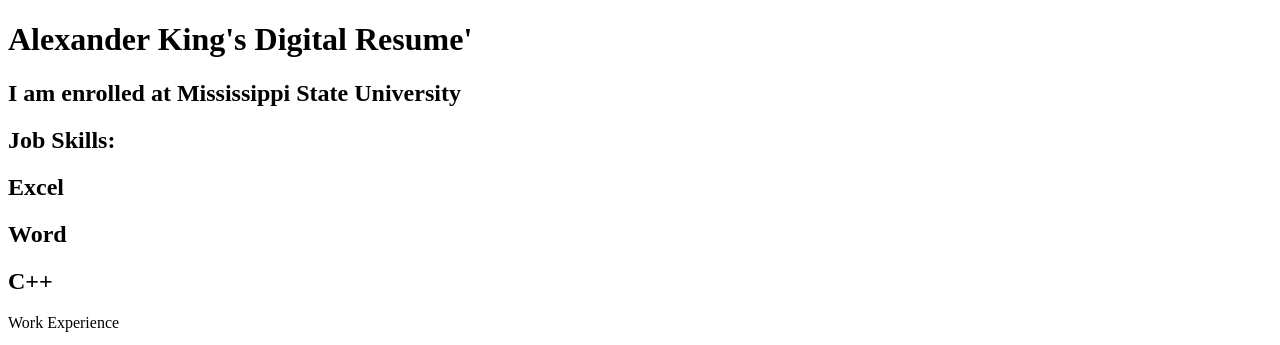
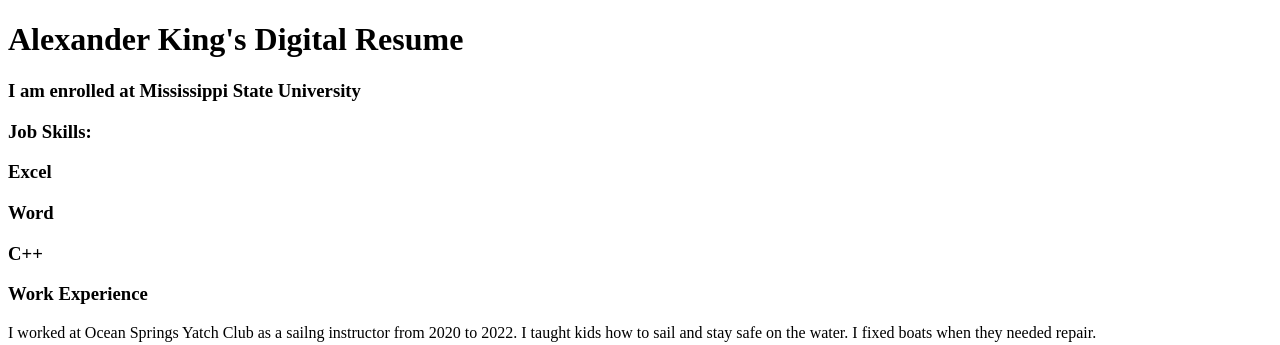
Before and after one commit to epicpants360/DesignWebsite, a plain HTML site: page index.html in a window 1280 px wide. Shown: the top 345 px of the page. Drawn offline with Linux system fonts and the light colour scheme.

Commit message:
Update index.html

```diff
--- a/index.html
+++ b/index.html
@@ -5,16 +5,16 @@
     <meta name="viewport" content="width=device-width, initial-scale=1.0">
     <title>Document</title>
 
-    <h1>Alexander King's Digital Resume'</h1>
+    <h1>Alexander King's Digital Resume</h1>
 
-    <h2>I am enrolled at Mississippi State University</h2>
+    <h3>I am enrolled at Mississippi State University</h3>
 
-    <h2>Job Skills:</h2>
-    <h2>Excel</h2>
-    <h2>Word</h2>
-    <h2>C++</h2>
+    <h3>Job Skills:</h3>
+    <h3>Excel</h3>
+    <h3>Word</h3>
+    <h3>C++</h3>
 
-    <h7>Work Experience</h7>
+    <h3>Work Experience</h3>
     <p>
        I worked at Ocean Springs Yatch Club as a sailng instructor
     from 2020 to 2022. I taught kids how to sail and stay safe on
```
